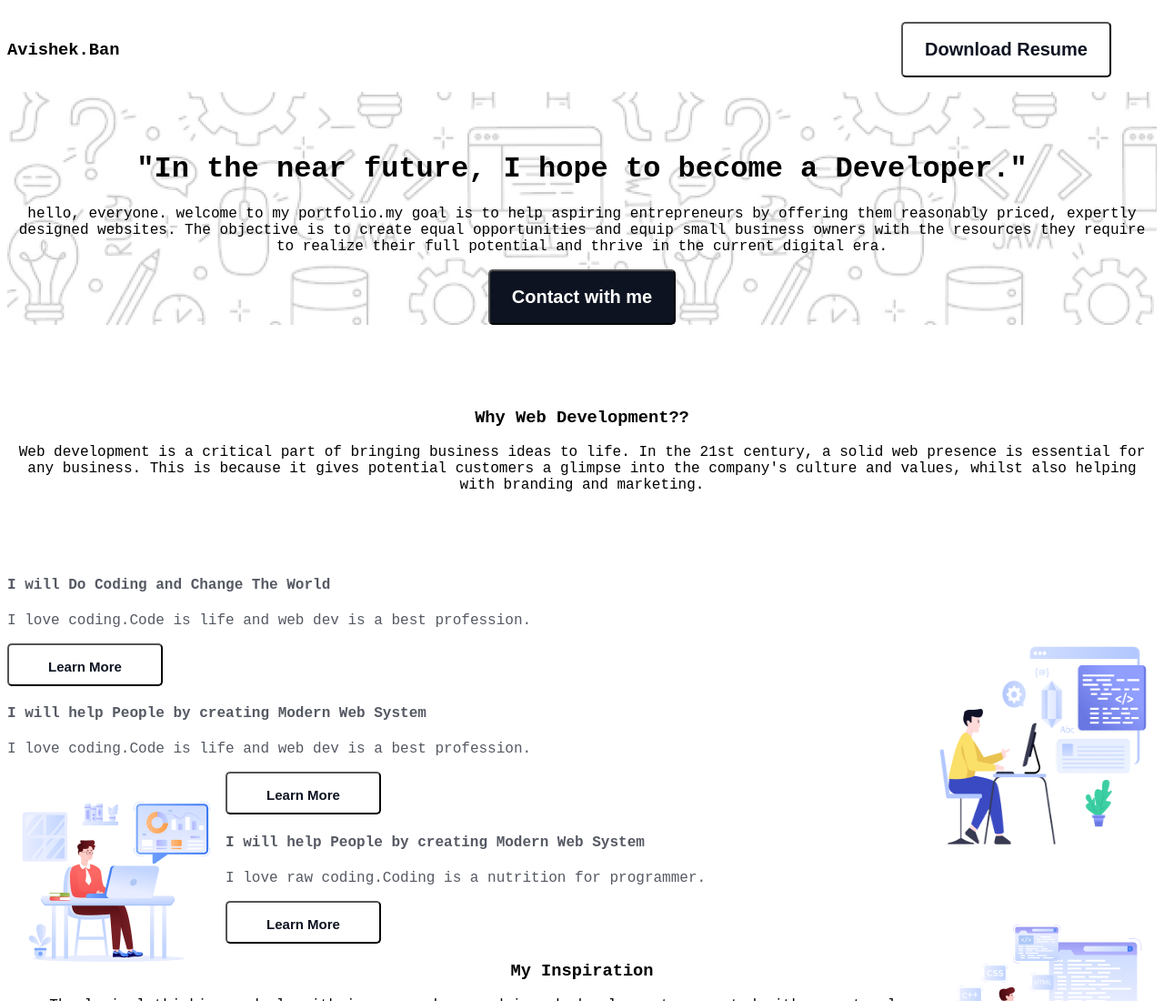
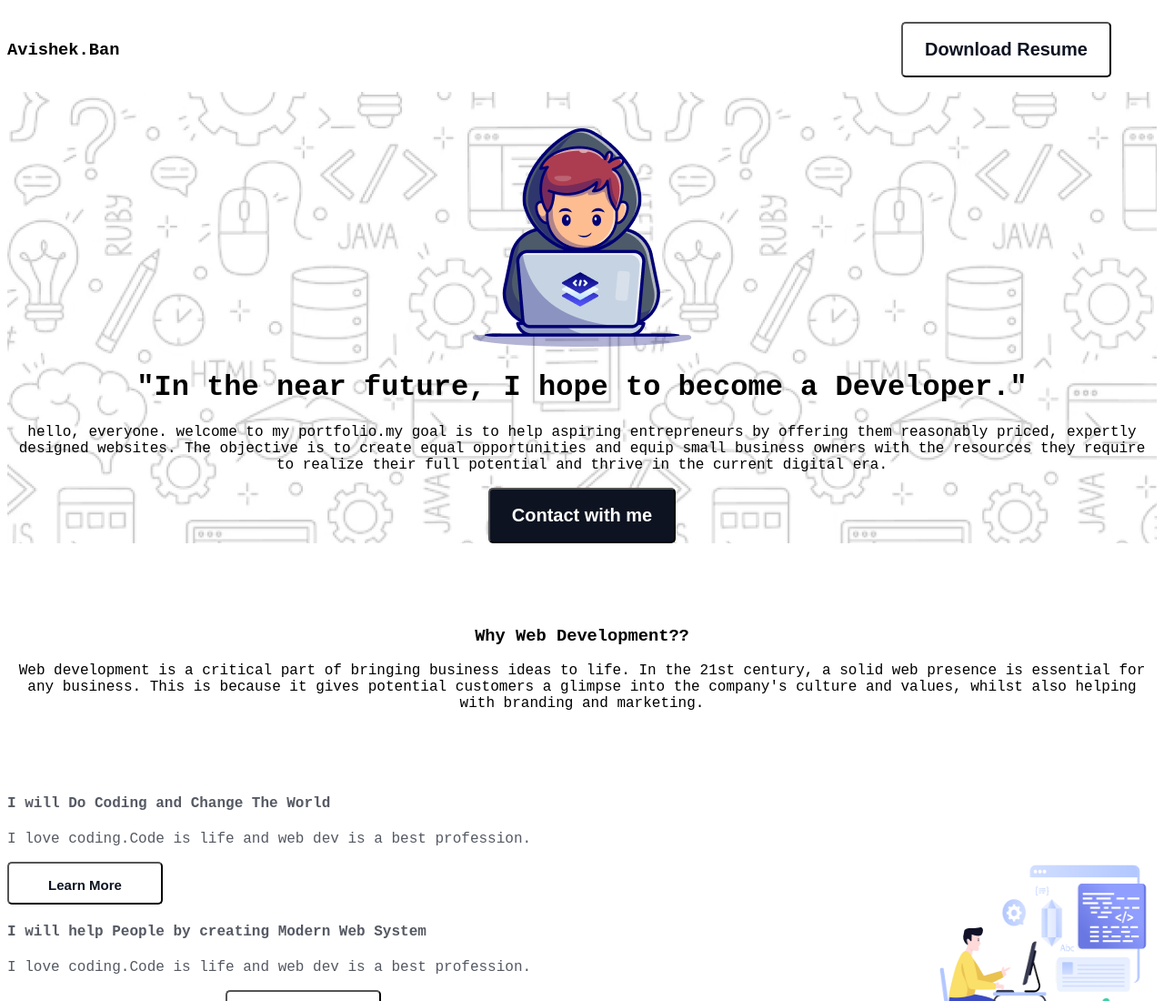
Before and after one commit to AvishekBan/assignment-1, a plain HTML site: page index.html in a window 1280 px wide. Shown: the top 1100 px of the page at 91% size. Drawn offline with Linux system fonts and the light colour scheme; the site is published under a folder, as on GitHub Pages, so addresses that start at the root find nothing; files whose address does not match are found by name; a web font is replaced by a local one.

Commit message:
eight commit

```diff
--- a/index.html
+++ b/index.html
@@ -19,7 +19,7 @@
                </ul>
           </nav>
           <div class="banner">
-            <img src="/assets/Group.png" alt="" class="banner-profile-picture">
+            <img src="./assets/Group.png" alt="" class="banner-profile-picture">
             <div class="banner-content">
                <h1 class="banner-title">"In the near future, I hope to become a Developer."</h1>
                <p class="banner-description">hello, everyone. welcome to my portfolio.my goal is to help aspiring entrepreneurs by offering them reasonably priced, expertly designed websites. The objective is to create equal opportunities and equip small business owners with the resources they require to realize their full potential and thrive in the current digital era.</p>
```
